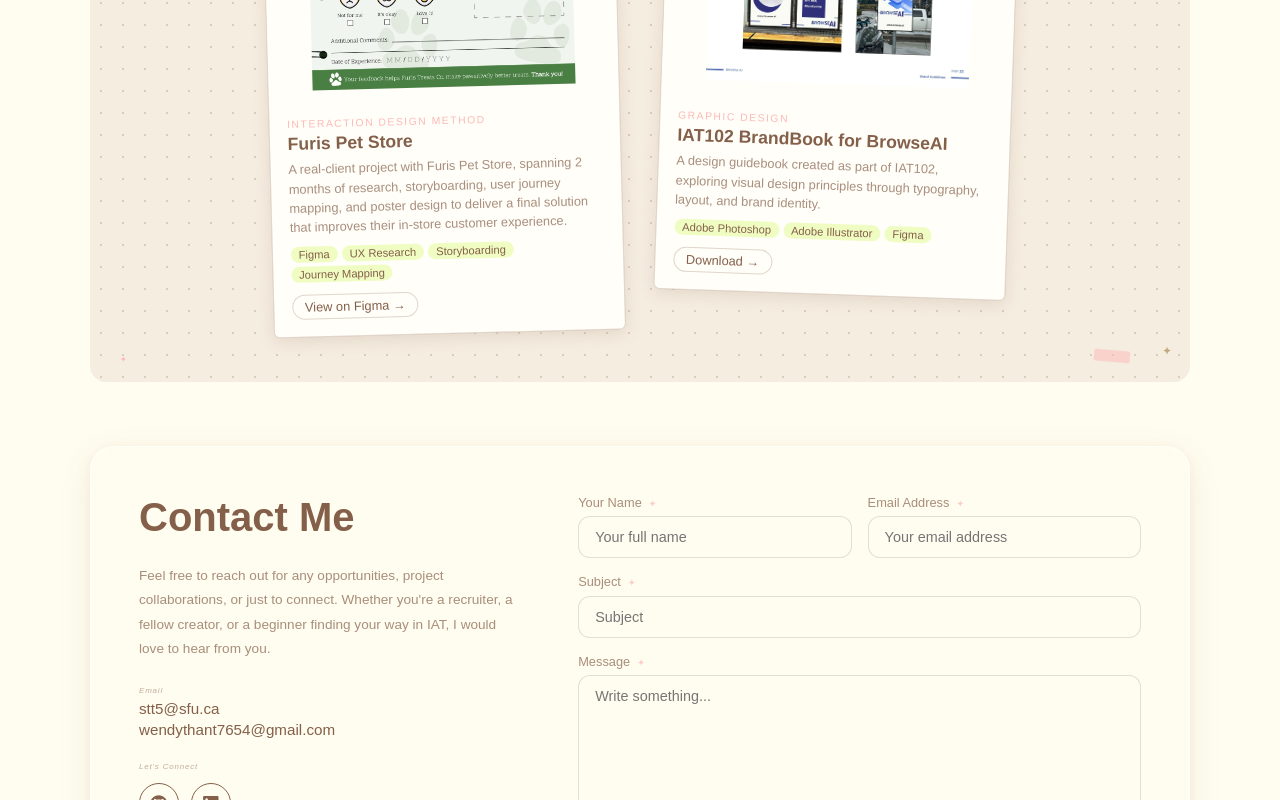
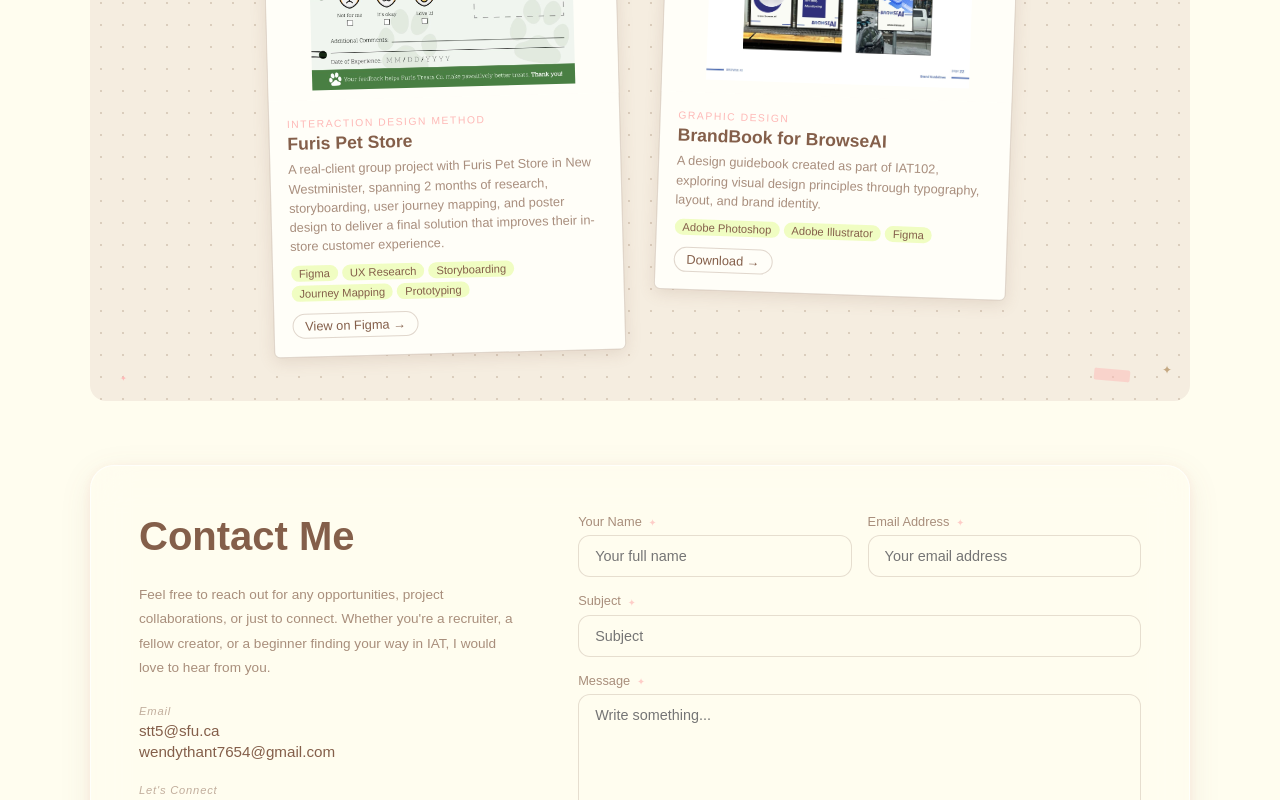
Before and after one commit to shinThantThant09/2026portfolio_shin, a React (Create React App) app: page /#/about in a window 1280 px wide. Shown: the part 1520-2320 px from the top of the page. Built offline with nearby package versions, Linux system fonts and the light colour scheme; a web font is replaced by a local one.

Commit message:
minor fixes

```diff
--- a/src/data/projectsArray.js
+++ b/src/data/projectsArray.js
@@ -37,8 +37,14 @@
     title: "Furis Pet Store",
     category: "Interaction Design Method",
     description:
-      "A real-client project with Furis Pet Store, spanning 2 months of research, storyboarding, user journey mapping, and poster design to deliver a final solution that improves their in-store customer experience.",
-    techStack: ["Figma", "UX Research", "Storyboarding", "Journey Mapping"],
+      "A real-client group project with Furis Pet Store in New Westminister, spanning 2 months of research, storyboarding, user journey mapping, and poster design to deliver a final solution that improves their in-store customer experience.",
+    techStack: [
+      "Figma",
+      "UX Research",
+      "Storyboarding",
+      "Journey Mapping",
+      "Prototyping",
+    ],
     image: furisPetImg,
     color: "#d4e8c2",
     github: "",
@@ -49,7 +55,7 @@
   },
   {
     id: "BrowseAI-BrandBook",
-    title: "IAT102 BrandBook for BrowseAI",
+    title: "BrandBook for BrowseAI",
     category: "Graphic Design",
     description:
       "A design guidebook created as part of IAT102, exploring visual design principles through typography, layout, and brand identity.",
--- a/src/pages/ContactMe.js
+++ b/src/pages/ContactMe.js
@@ -71,7 +71,7 @@
               </a>
 
               <a
-                href="https://www.linkedin.com/in/shinthantthant"
+                href="https://www.linkedin.com/in/shinn-thant-b17850196/"
                 target="_blank"
                 rel="noreferrer"
                 className="social-icon-btn"
--- a/src/stylingpages/ContactMe.css
+++ b/src/stylingpages/ContactMe.css
@@ -50,7 +50,7 @@
 }
 
 .contact-info-label {
-  font-size: 0.5em;
+  font-size: 0.7rem;
   color: #845f4a;
   opacity: 0.5;
   font-style: italic;
```
